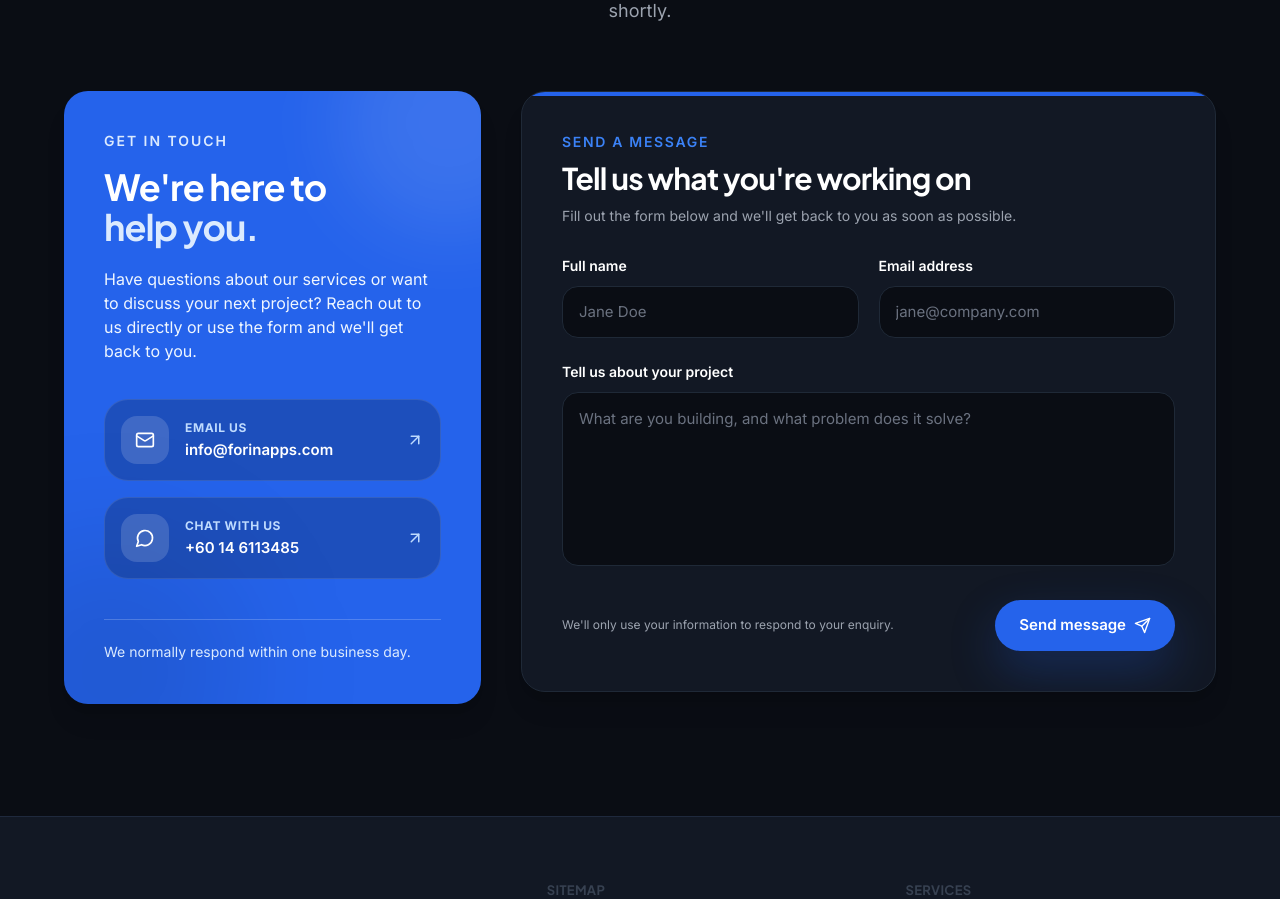
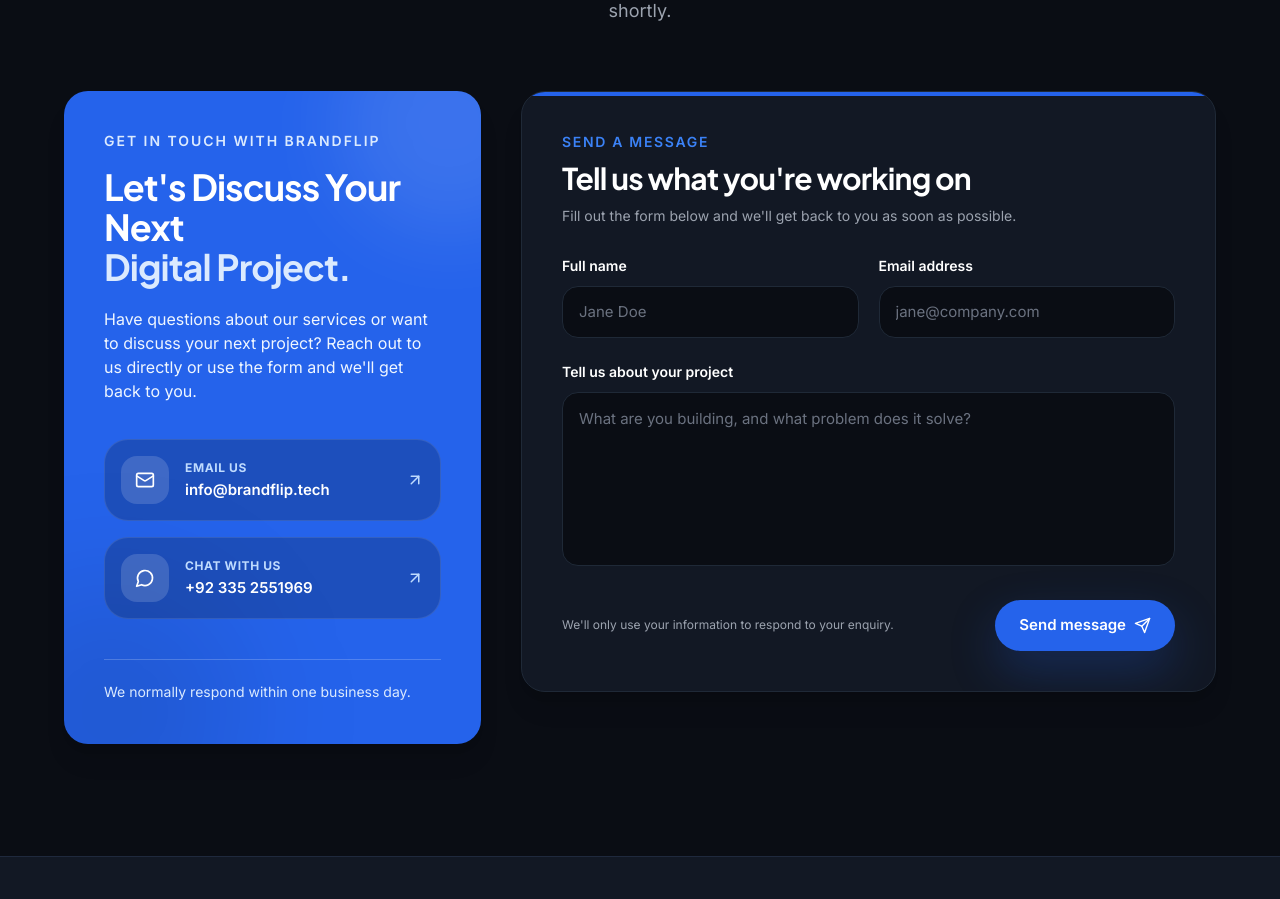
Before and after one commit to ismail-dawood/forinapps-website, a React (Vite) app: page /contact-us in a window 1280 px wide. Shown: the part 1060-1959 px from the top of the page. Built offline with nearby package versions, Linux system fonts and the light colour scheme.

Commit message:
Update ContactUs.jsx

```diff
--- a/src/pages/ContactUs.jsx
+++ b/src/pages/ContactUs.jsx
@@ -24,14 +24,14 @@
   {
     icon: Mail,
     label: 'Email us',
-    value: 'info@forinapps.com',
-    href: 'mailto:info@forinapps.com',
+    value: 'info@brandflip.tech',
+    href: 'mailto:info@brandflip.tech',
   },
   {
     icon: MessageCircle,
     label: 'Chat with us',
-    value: '+60 14 6113485',
-    href: 'https://wa.me/60146113485',
+    value: '+92 335 2551969',
+    href: 'https://wa.me/03352551969',
   },
 ]
 
@@ -409,12 +409,12 @@
 
                 <div className="relative z-10 flex h-full flex-col">
                   <span className="text-sm font-semibold uppercase tracking-[0.14em] text-blue-100">
-                    Get in touch
+                    Get in touch with BrandFlip
                   </span>
                   <h3 className="mt-4 text-3xl font-bold leading-tight sm:text-4xl text-white">
-                    We&apos;re here to
+                    Let&apos;s Discuss Your Next
                     <span className="block text-blue-100">
-                      help you.
+                      Digital Project.
                     </span>
                   </h3>
                   <p className="mt-5 max-w-md text-sm leading-7 text-blue-50 sm:text-base">
```
